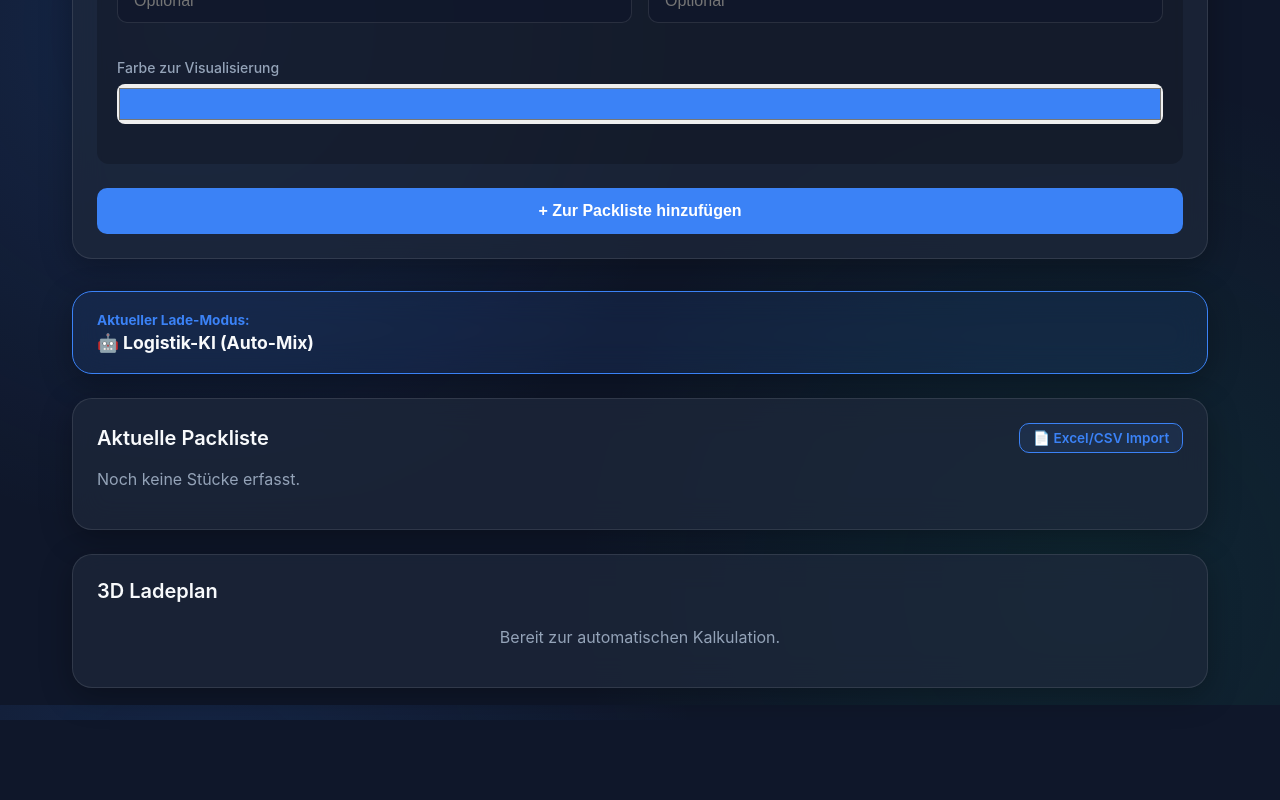
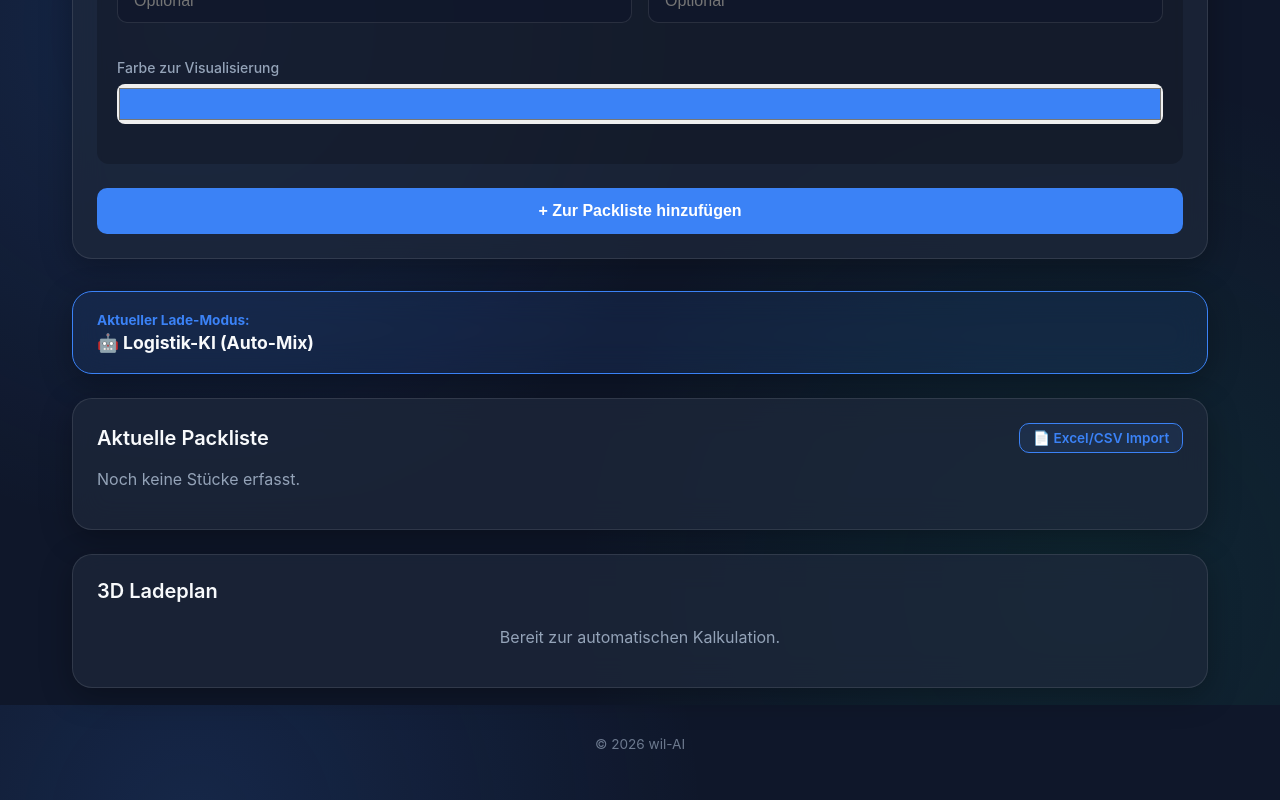
Before and after one commit to WIL-AI/container-rechner, a React (Vite) app: page / in a window 1280 px wide. Shown: the part 1695-2495 px from the top of the page. Before the commit the page ends 2415 px from the top, so only its background shows below. Built offline with nearby package versions, Linux system fonts and the light colour scheme.

Commit message:
feat: add copyright footer

```diff
--- a/src/App.tsx
+++ b/src/App.tsx
@@ -926,6 +926,10 @@ export default function App() {
           </div>
         </div>
       )}
+
+      <footer style={{ textAlign: 'center', padding: '3rem 1rem 1rem', color: 'var(--text-secondary)', fontSize: '0.85rem', opacity: 0.7 }}>
+        &copy; {new Date().getFullYear()} wil-AI
+      </footer>
     </>
   );
 }
```
